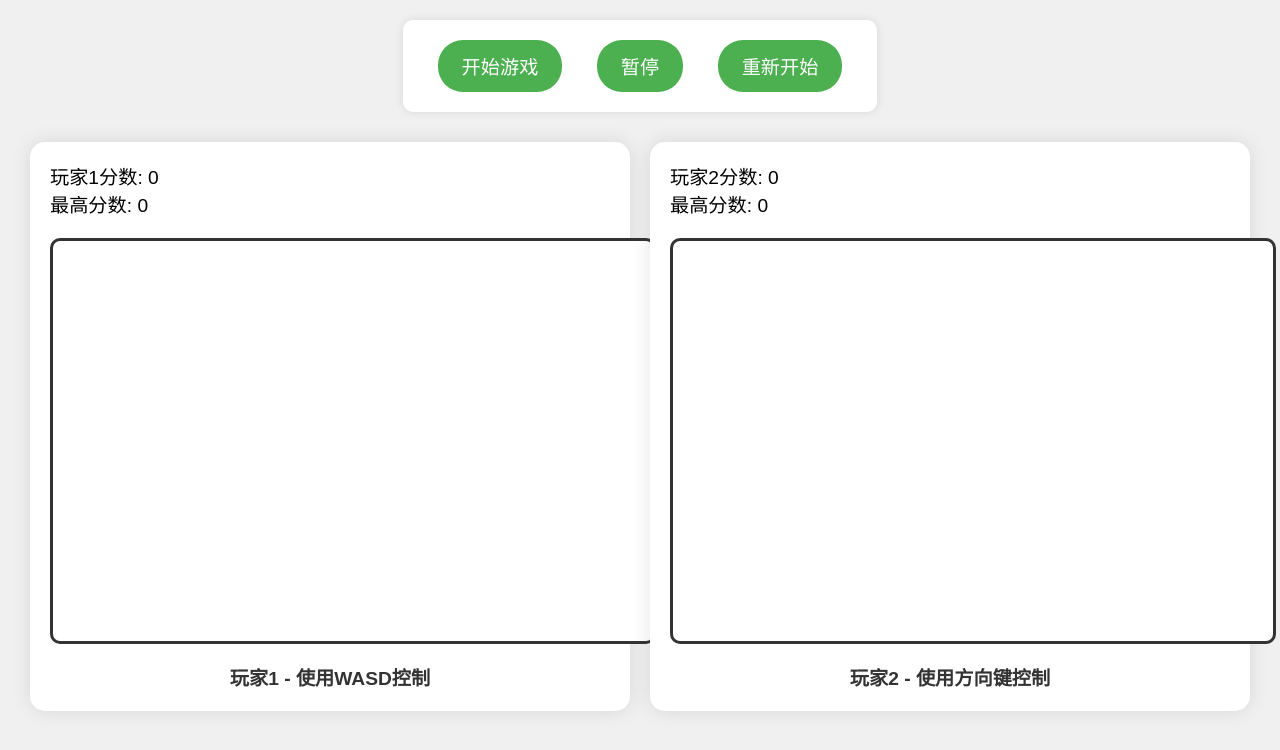
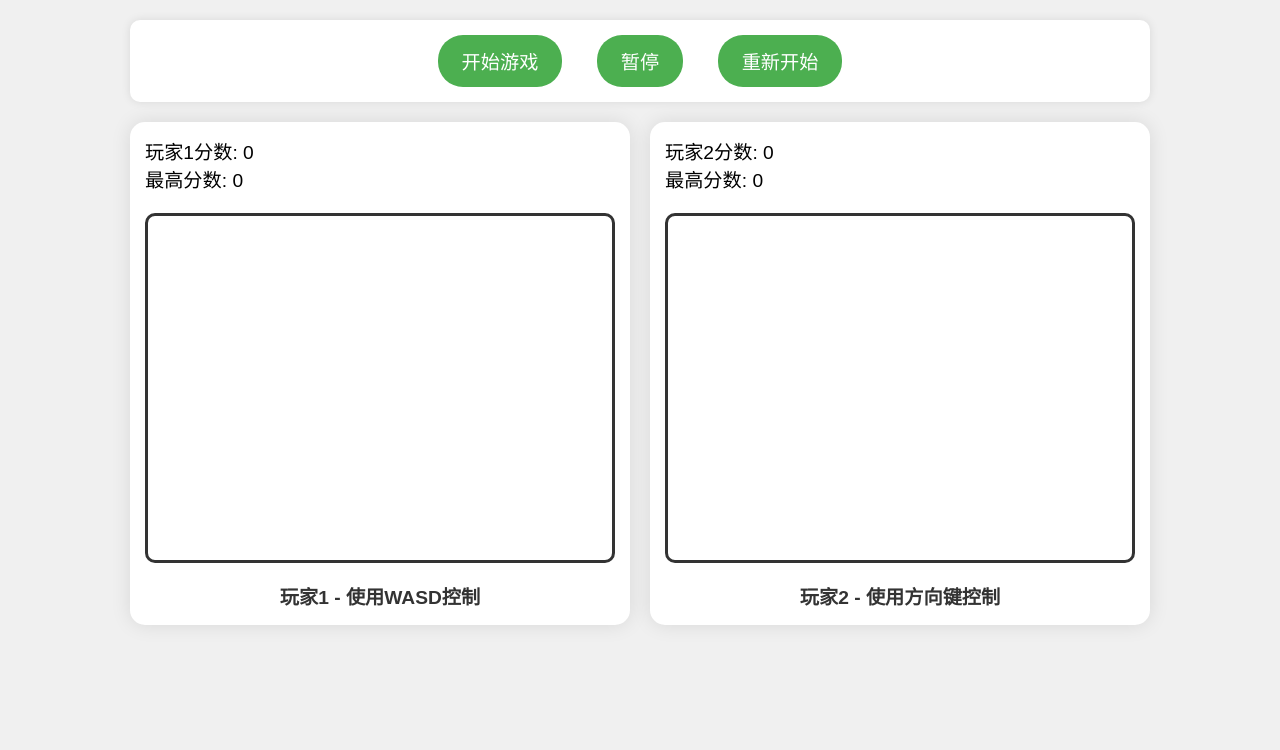
Before and after one commit to Michael-202501/Snack, a plain HTML site: page index.html in a window 1280 px wide. Drawn offline with Linux system fonts and the light colour scheme.

Commit message:
Optimize game interface layout and canvas size

```diff
--- a/css/style.css
+++ b/css/style.css
@@ -12,13 +12,23 @@ body {
     min-height: 100vh;
     background-color: #f0f0f0;
     font-family: Arial, sans-serif;
-    padding-top: 20px;
+    padding: 20px;
+}
+
+.games-wrapper {
+    display: flex;
+    gap: 20px;
+    justify-content: center;
+    align-items: flex-start;
+    flex-wrap: wrap;
+    max-width: 1280px;
+    margin: 0 auto;
 }
 
 .game-container {
-    width: 600px;
+    width: 500px;
     background-color: white;
-    padding: 20px;
+    padding: 15px;
     border-radius: 15px;
     box-shadow: 0 0 20px rgba(0, 0, 0, 0.1);
     position: relative;
@@ -51,6 +61,8 @@ body {
 }
 
 #game-canvas-1, #game-canvas-2 {
+    width: 470px;
+    height: 350px;
     border: 3px solid #333;
     border-radius: 10px;
     background-color: #fff;
@@ -71,13 +83,6 @@ body {
 
 .hidden {
     display: none;
-}
-
-.games-wrapper {
-    display: flex;
-    gap: 20px;
-    justify-content: center;
-    align-items: flex-start;
 }
 
 .player-info {
@@ -118,11 +123,13 @@ body {
 
 .game-controls {
     text-align: center;
-    margin-bottom: 30px;
+    margin-bottom: 20px;
     background-color: white;
-    padding: 20px;
+    padding: 15px;
     border-radius: 10px;
     box-shadow: 0 0 10px rgba(0, 0, 0, 0.1);
+    width: 100%;
+    max-width: 1020px;
 }
 
 .game-controls button {
--- a/js/game.js
+++ b/js/game.js
@@ -2,8 +2,8 @@ class Game {
     constructor(playerId, controls) {
         this.playerId = playerId;
         this.canvas = document.getElementById(`game-canvas-${playerId}`);
-        this.canvas.width = 600;
-        this.canvas.height = 400;
+        this.canvas.width = 470;
+        this.canvas.height = 350;
         this.ctx = this.canvas.getContext('2d');
 
         this.snake = new Snake(this.canvas);
```
Also changed, not shown: 1 other file.
